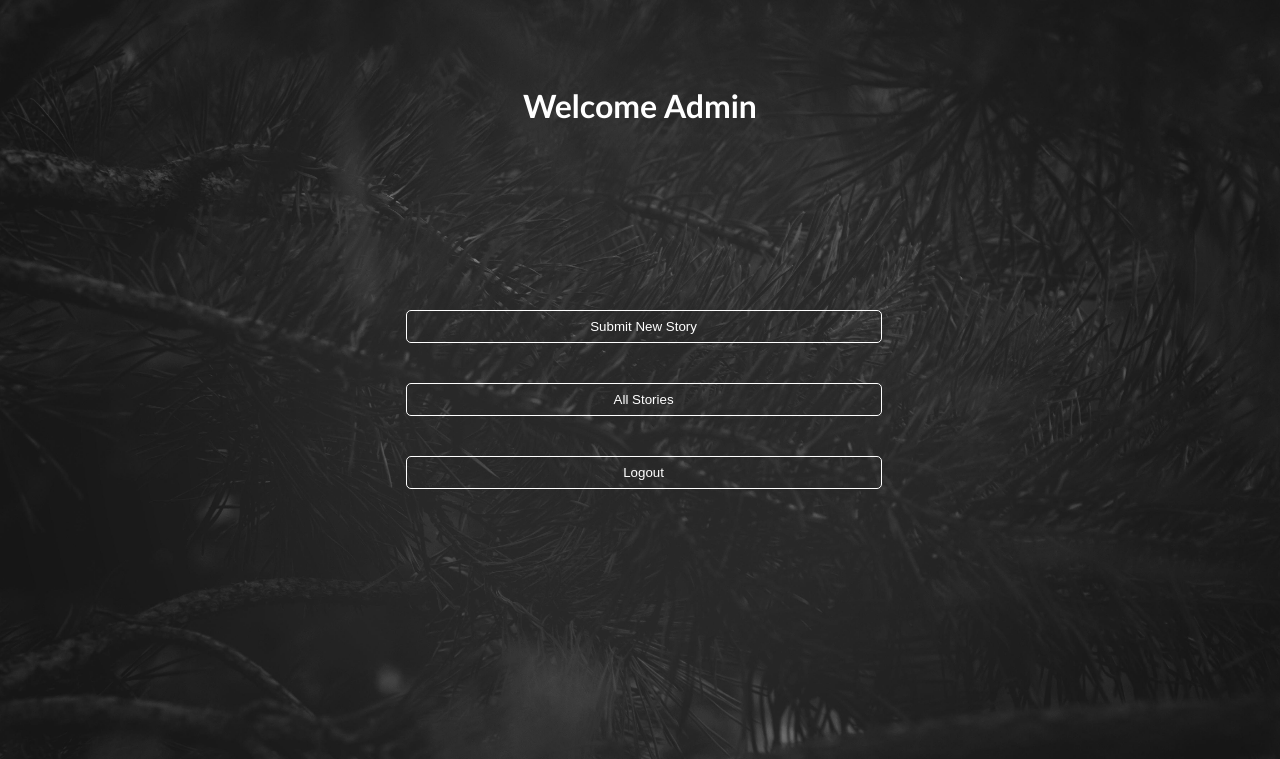
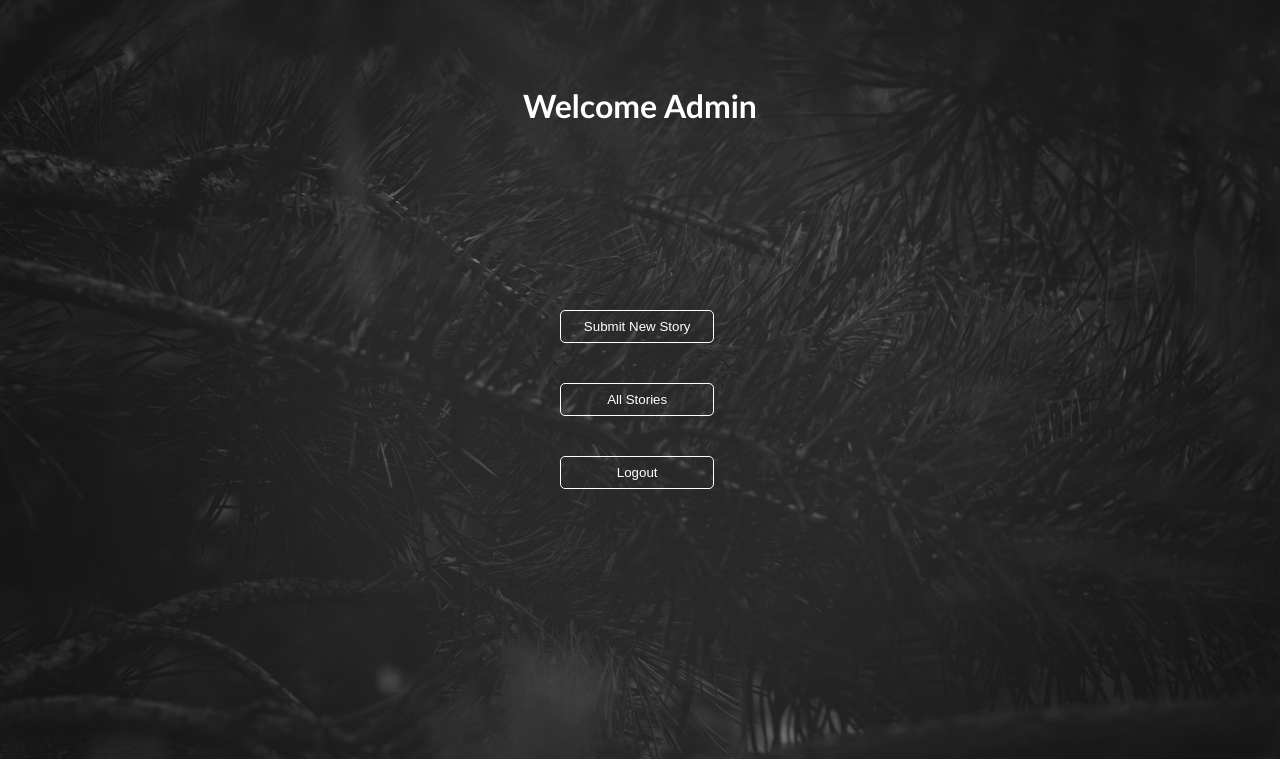
Before and after one commit to chrisliang98/1.62X10ToThe11, a Flask app: page / in a window 1280 px wide. Shown: the top 759 px of the page. Run offline with Flask 2, Linux system fonts and the light colour scheme; a user stored in the database is signed in.

Commit message:
updated readme,username char req,fixed width of homescreen buttons

```diff
--- a/app.py
+++ b/app.py
@@ -22,6 +22,8 @@ def home():
             newPass = request.form['newPass']
             newPassC = request.form['newPassC']
             if (newPass == newPassC):
+                if len(newUser)<4:
+                    return render_template('home.html',error2="Username must be longer than 4 characters")
                 if len(newPass)<4:
                     return render_template('home.html',error2="Password must be longer than 4 characters")
                 if  module.newUser(newUser,newPass):
--- a/static/style.css
+++ b/static/style.css
@@ -126,8 +126,8 @@ input[type="submit"]:active {
 .center {
     position:absolute;
     top:35%;
-    left:3%;
-    width:93%;
+    left:34%;
+    width:30%;
     padding:10px;
 }
 
```
Also changed, not shown: README.md.
